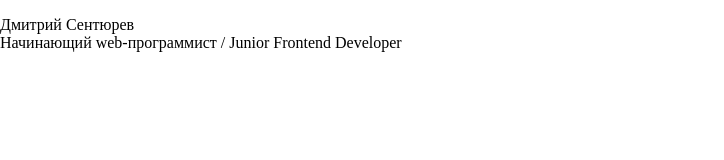
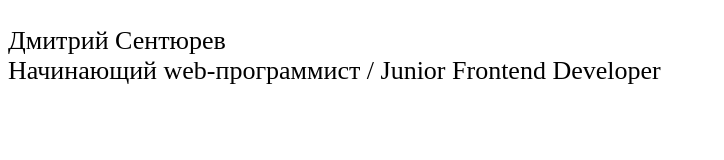
Before and after one commit to dmitrysent/radium, a plain HTML site: page index.html in a window 1280 px wide. Shown: the whole page, without its empty margins (0-724 px from the left). Drawn offline with Linux system fonts and the light colour scheme.

Commit message:
Update style.css

```diff
--- a/style.css
+++ b/style.css
@@ -1,6 +1,6 @@
 body {
   height: 100vh;
-  margin: 0 auto;
+
 }
 
 span {
@@ -9,11 +9,11 @@ display: block;
 
 .text {
   transition: all .3s;
-  font-sie: 20px;
+  font-size: 26px;
 }
 
 .text:hover {
-  font-size: 26px;
+  font-size: 32px;
   color: red;
   font-weight: 700;
 }
```
